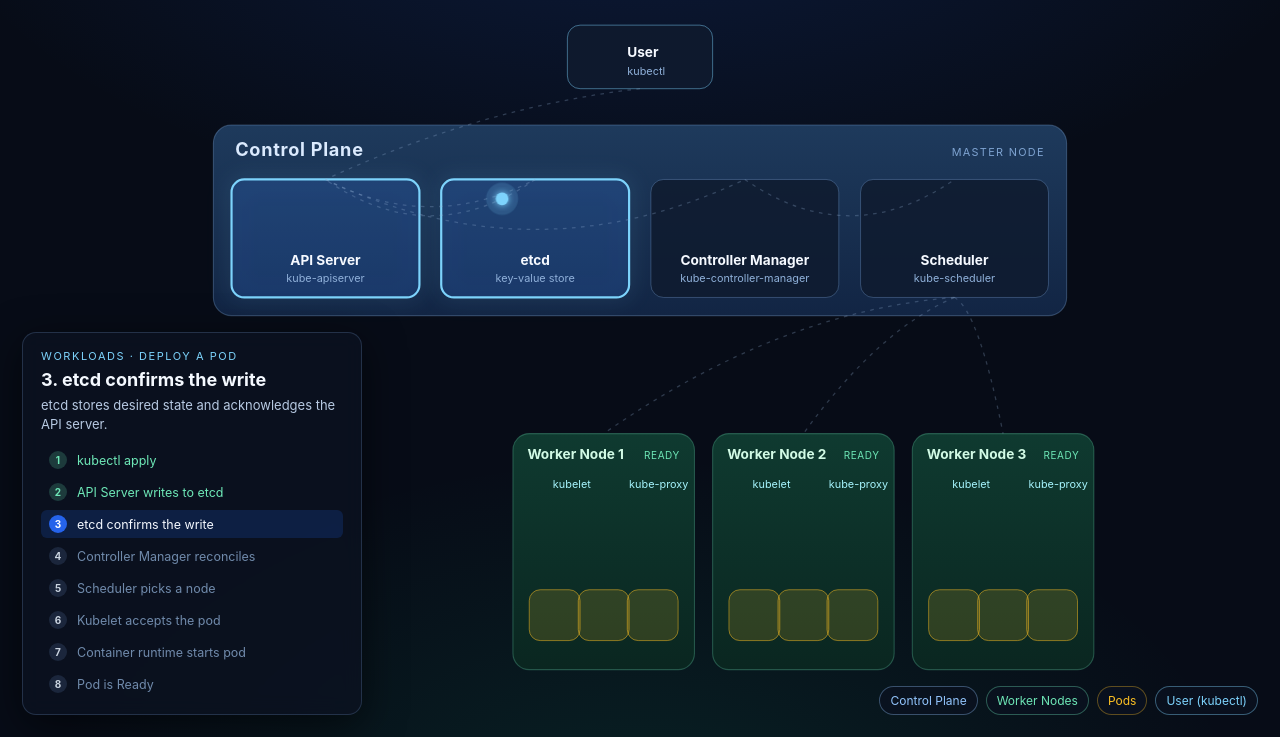
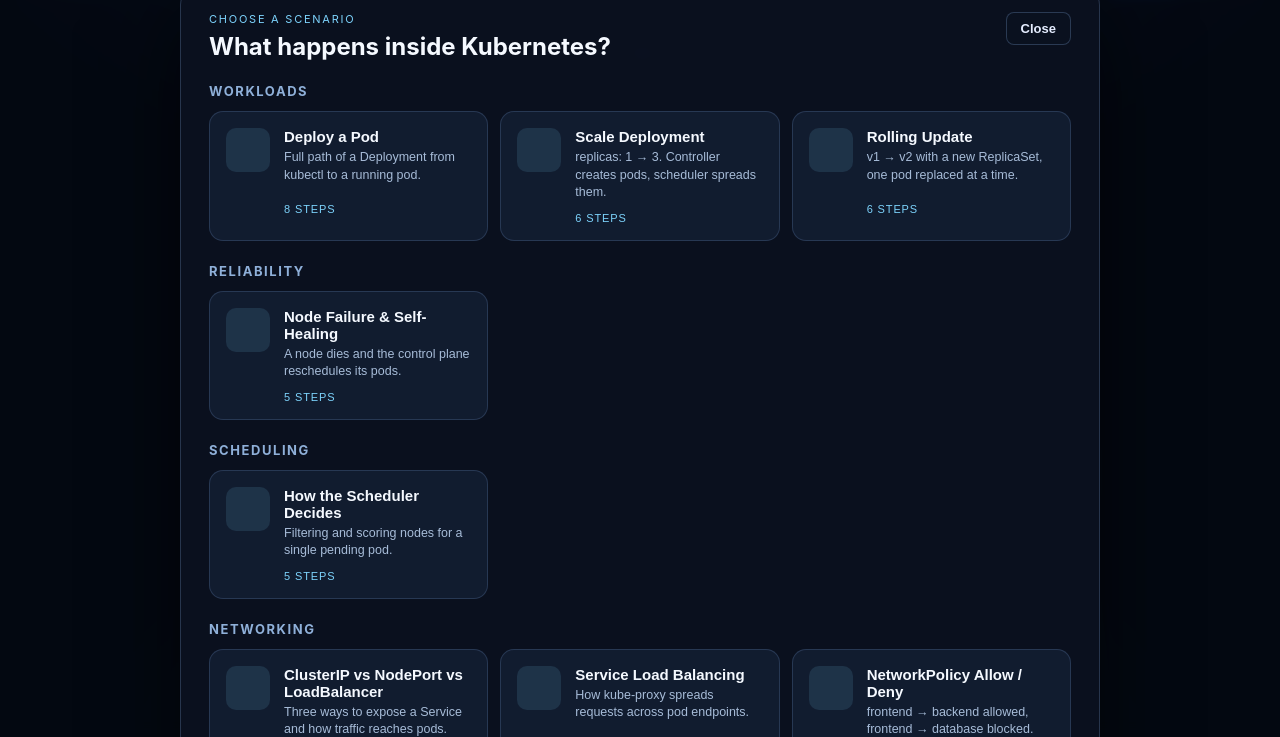
Before and after one commit to mikonoid/kubernetes-city, a website built with Vite: page index.html in a window 1280 px wide. Shown: the part 63-800 px from the top of the page. Built offline with nearby package versions, Linux system fonts and the light colour scheme; what @iconify-json/k8s would draw is missing.

Commit message:
feat: start on scenario chooser landing page

```diff
--- a/src/main.ts
+++ b/src/main.ts
@@ -580,7 +580,8 @@ app.innerHTML = `
 /*  Engine                                                             */
 /* ================================================================== */
 
-const sceneEl   = document.querySelector<SVGSVGElement>('#scene')!;
+const shellEl   = document.querySelector<HTMLDivElement>(".shell")!;
+const sceneEl   = document.querySelector<SVGSVGElement>("#scene")!;
 const stepTitle = document.querySelector<HTMLElement>('#step-title')!;
 const stepDesc  = document.querySelector<HTMLElement>('#step-desc')!;
 const stepList  = document.querySelector<HTMLElement>('#step-list')!;
@@ -596,9 +597,10 @@ const menuClose = document.querySelector<HTMLButtonElement>('#menu-close')!;
 
 let packetG: SVGGElement;
 let scenario: Scenario = SCENARIOS[0];
+let hasActiveScenario = false;
 let stepIndex = 0;
 let stepStart = performance.now();
-let paused = false;
+let paused = true;
 let pauseAt = 0;
 
 const LEGENDS: Record<StageKind, { cls: string; label: string }[]> = {
@@ -691,25 +693,48 @@ function renderStepList() {
     .join('');
 }
 
+function setLandingState() {
+  hasActiveScenario = false;
+  paused = true;
+  btnPlay.disabled = true;
+  btnReset.disabled = true;
+  btnPlay.textContent = 'Pause';
+  brandTag.textContent = 'Choose a scenario';
+  storyCat.textContent = 'Start here';
+  storyName.textContent = 'Scenario selector';
+  stepTitle.textContent = 'Choose a scenario';
+  stepDesc.textContent = 'Pick any scenario from the catalog to render its Kubernetes flow in the browser.';
+  stepList.innerHTML = '';
+  legendEl.innerHTML = '';
+  shellEl.classList.add('landing');
+  renderStage('control');
+  openMenu();
+}
+
 function loadScenario(id: string) {
   const found = SCENARIOS.find((s) => s.id === id);
   if (!found) return;
   scenario = found;
+  hasActiveScenario = true;
   stepIndex = 0;
   stepStart = performance.now();
   paused = false;
+  btnPlay.disabled = false;
+  btnReset.disabled = false;
   btnPlay.textContent = 'Pause';
 
   storyCat.textContent = scenario.category;
   storyName.textContent = scenario.title;
   brandTag.textContent = scenario.category;
 
+  shellEl.classList.remove('landing');
   renderStage(scenario.stage);
   renderStepList();
   applyStep();
 }
 
 btnPlay.addEventListener('click', () => {
+  if (!hasActiveScenario) return;
   const now = performance.now();
   if (!paused) {
     paused = true;
@@ -723,13 +748,14 @@ btnPlay.addEventListener('click', () => {
 });
 
 btnReset.addEventListener('click', () => {
+  if (!hasActiveScenario) return;
   stepIndex = 0;
   stepStart = performance.now();
   applyStep();
 });
 
 function openMenu() { menuEl.classList.add('open'); }
-function closeMenu() { menuEl.classList.remove('open'); }
+function closeMenu() { if (!hasActiveScenario) return; menuEl.classList.remove('open'); }
 btnMenu.addEventListener('click', openMenu);
 menuClose.addEventListener('click', closeMenu);
 menuEl.addEventListener('click', (e) => {
@@ -750,6 +776,12 @@ function easeInOut(t: number) {
 }
 
 function tick() {
+  if (!hasActiveScenario) {
+    packetG.style.display = 'none';
+    requestAnimationFrame(tick);
+    return;
+  }
+
   const now = performance.now();
   const step = scenario.steps[stepIndex];
   const elapsed = paused ? pauseAt - stepStart : now - stepStart;
@@ -774,5 +806,5 @@ function tick() {
   requestAnimationFrame(tick);
 }
 
-loadScenario(SCENARIOS[0].id);
+setLandingState();
 tick();
--- a/src/style.css
+++ b/src/style.css
@@ -213,6 +213,20 @@ body { overflow: hidden; }
   100% { r: 10; opacity: 0.35; }
 }
 
+.landing .story,
+.landing .legend {
+  display: none;
+}
+
+.landing #scene {
+  opacity: 0.32;
+  filter: saturate(0.65) blur(0.2px);
+}
+
+.landing .brand-tag {
+  color: #7dd3fc;
+}
+
 /* ================= Story panel ================= */
 
 .story {
```
